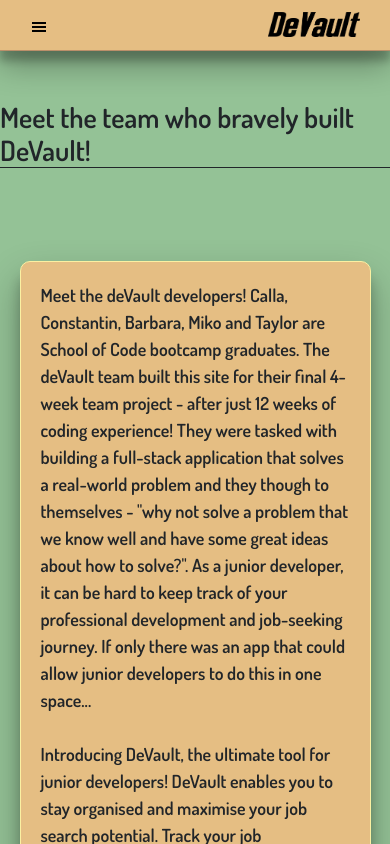
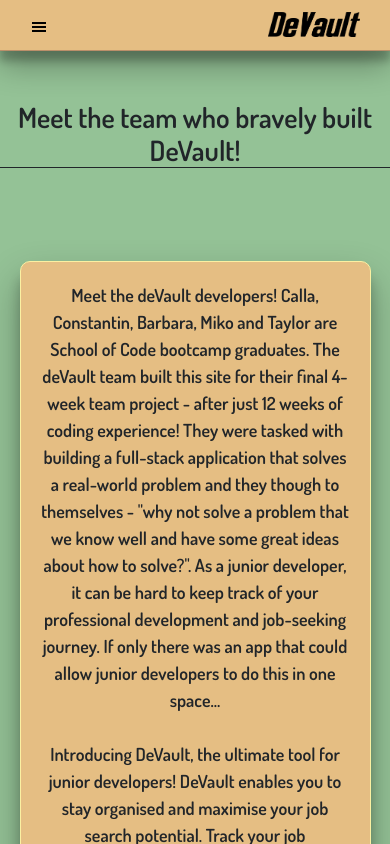
Before and after one commit to SchoolOfCode/bc13_final-project_front-end-cyber-insecure, a React (Create React App) app: page /about-us in a window 390 px wide. Shown: the top 844 px of the page. Built offline with nearby package versions, Linux system fonts and the light colour scheme; no server answers; sample sign-in values are in the browser's storage.

Commit message:
devault navigation and about us css tweaks

```diff
--- a/src/Components/AboutUs/AboutUs.css
+++ b/src/Components/AboutUs/AboutUs.css
@@ -25,11 +25,10 @@
 }
 
 .about-us-mission{
-    display: flex;
+  display: flex;
   flex-direction: column;
   align-items: center;
   justify-content: center;
-
   width: 90%;
   max-width: 1650px;
   background-color: #e5be83;
@@ -49,7 +48,6 @@
     align-items: center;
     justify-content: space-evenly;
     gap: 20px;
-
     width: 90%;
     max-width: 1700px;
     min-height: 50%;
@@ -60,18 +58,12 @@
     flex-direction: column;
     align-items: center;
     justify-content: center;
-
-
     width: 15%;
     min-width: 300px;
     max-width: 500px;
-
     height: 370px;
     min-height: 600px;
     max-height: 850px;
-
-
-
     gap: 20px;
     margin: 0;
     padding: 10px;
@@ -115,6 +107,13 @@
 
 .social-icon {
     margin: 0;
+}
 
-
-}
+@media (max-width: 1000px) {
+    .about-us-header {
+      text-align: center;
+    }
+    .about-us-mission {
+      text-align: center;
+    }
+  }
--- a/src/Components/Navbar/Navbar.css
+++ b/src/Components/Navbar/Navbar.css
@@ -58,6 +58,10 @@
 .devault-icon {
   height: 50%;
   margin-left: 10px;
+}
+
+.devault-icon:hover {
+  cursor: pointer;
 }
 
 @media (max-width: 1500px) {
--- a/src/Components/Navbar/Navbar.js
+++ b/src/Components/Navbar/Navbar.js
@@ -69,7 +69,7 @@ export default function Navbar() {
           <GiHamburgerMenu />
         </button>
       </div>
-      <img className='devault-icon' src={deVault} alt=''/>
+      <img onClick={navigateHome} className='devault-icon' src={deVault} alt=''/>
       <div className={hamburger ? 'navbar-links' : 'hamburger-open'}>
         <button onClick={navigateHome}> Dashboard </button>
         <button onClick={navigateApplications}> My applications</button>
```
